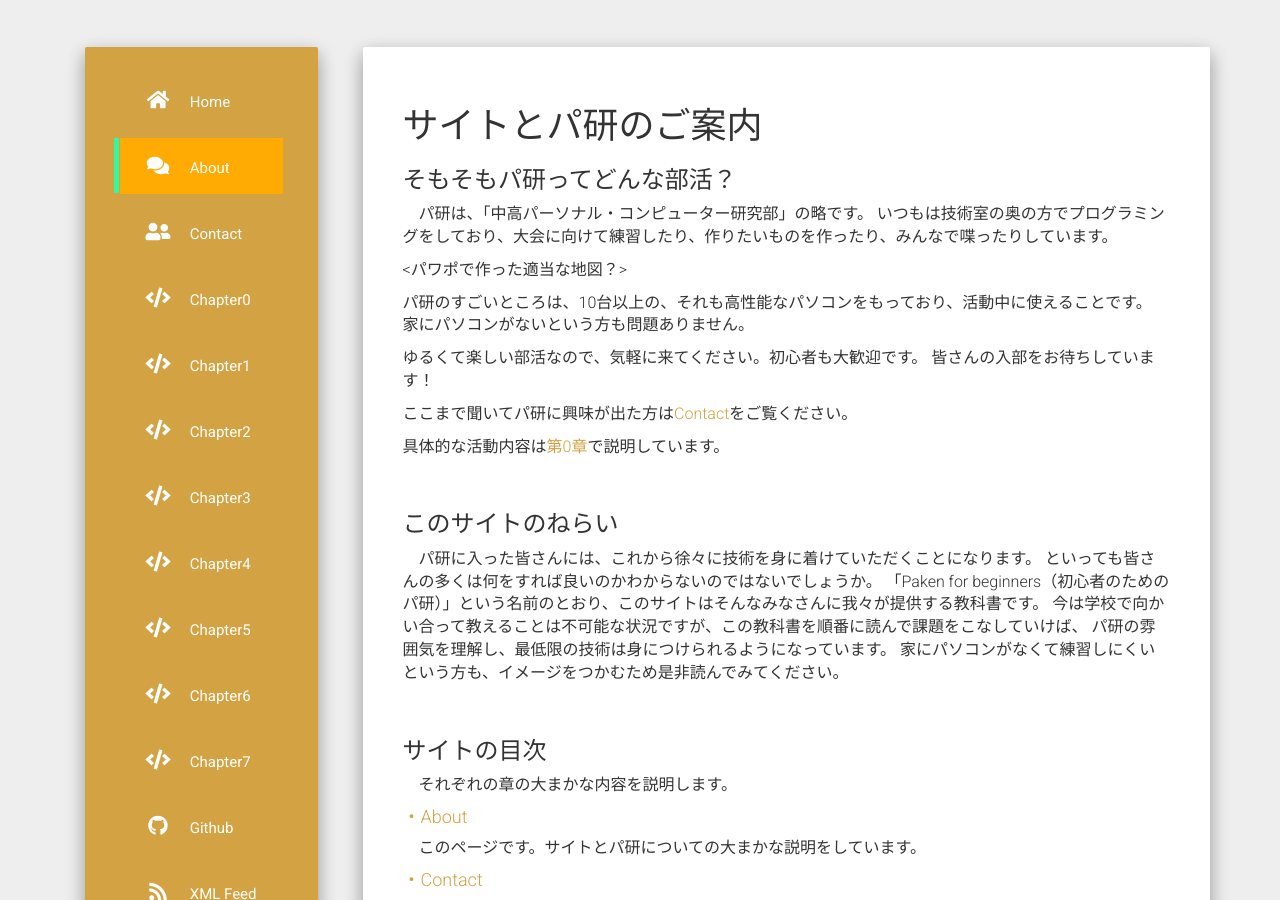
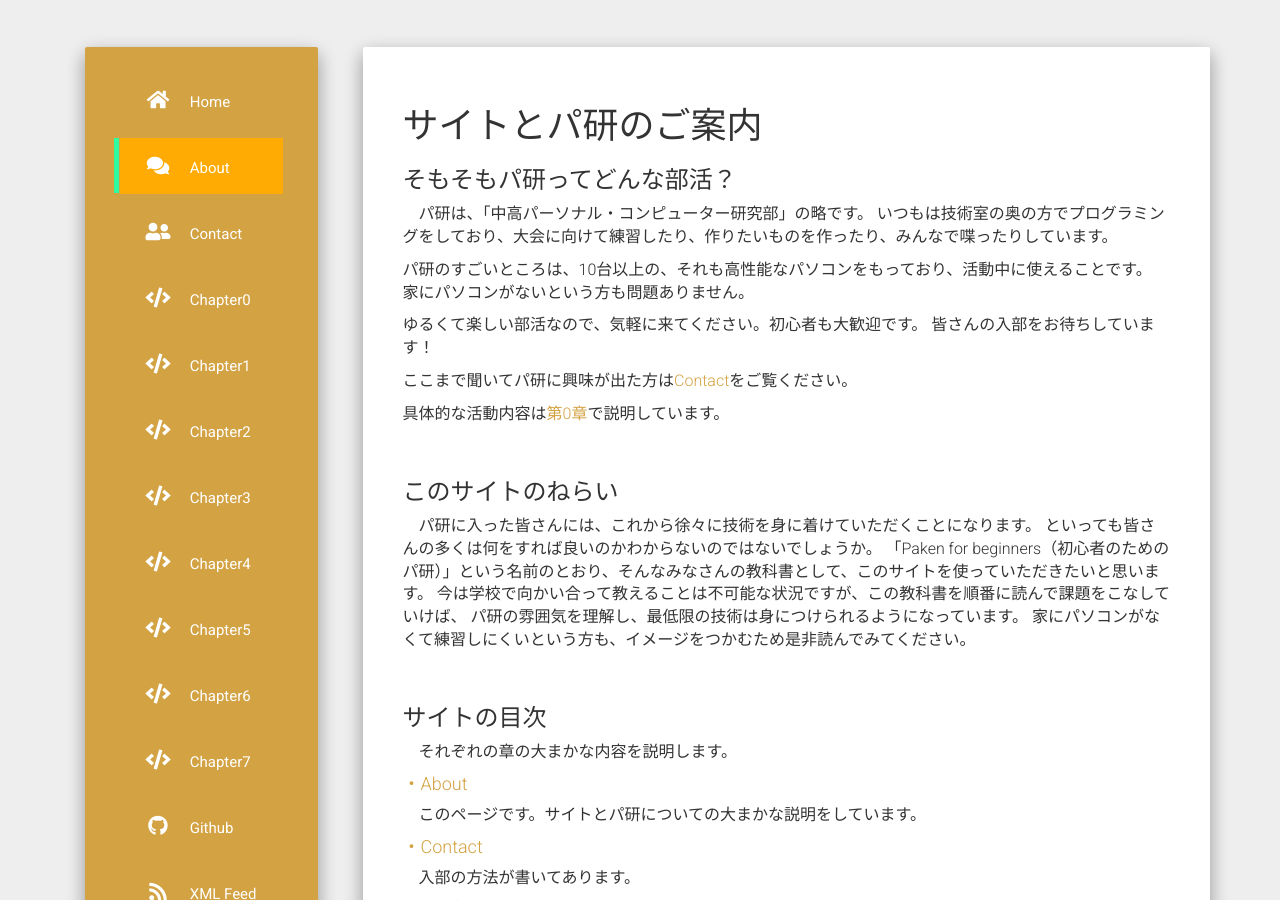
Before and after one commit to TKPaken/beginners, a Jekyll site: the page built from about.md, in a window 1280 px wide and 900 px high, scrolled down 267 px. Built offline with Jekyll 4.4.1, drawn with Linux system fonts in a browser that asks for light colours; nearby versions of some CDN libraries.

Commit message:
Fixed some sentences.

```diff
--- a/about.md
+++ b/about.md
@@ -10,8 +10,6 @@ mathjax: true
 ### そもそもパ研ってどんな部活？
 　パ研は、「中高パーソナル・コンピューター研究部」の略です。
 いつもは技術室の奥の方でプログラミングをしており、大会に向けて練習したり、作りたいものを作ったり、みんなで喋ったりしています。
-
-<パワポで作った適当な地図？>
 
 パ研のすごいところは、10台以上の、それも高性能なパソコンをもっており、活動中に使えることです。
 家にパソコンがないという方も問題ありません。
@@ -28,7 +26,7 @@ mathjax: true
 ### このサイトのねらい
 　パ研に入った皆さんには、これから徐々に技術を身に着けていただくことになります。
 といっても皆さんの多くは何をすれば良いのかわからないのではないでしょうか。
-「Paken for beginners（初心者のためのパ研）」という名前のとおり、このサイトはそんなみなさんに我々が提供する教科書です。
+「Paken for beginners（初心者のためのパ研）」という名前のとおり、そんなみなさんの教科書として、このサイトを使っていただきたいと思います。
 今は学校で向かい合って教えることは不可能な状況ですが、この教科書を順番に読んで課題をこなしていけば、
 パ研の雰囲気を理解し、最低限の技術は身につけられるようになっています。
 家にパソコンがなくて練習しにくいという方も、イメージをつかむため是非読んでみてください。
```
